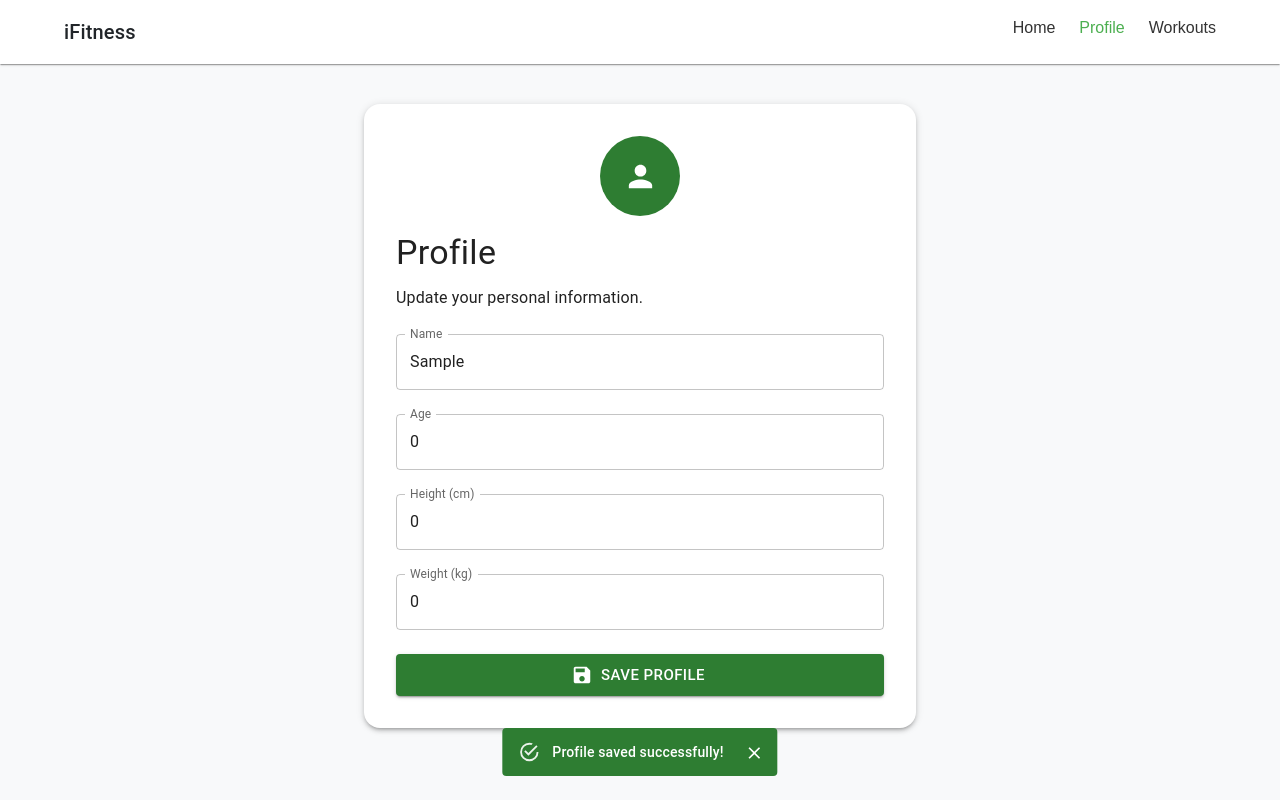
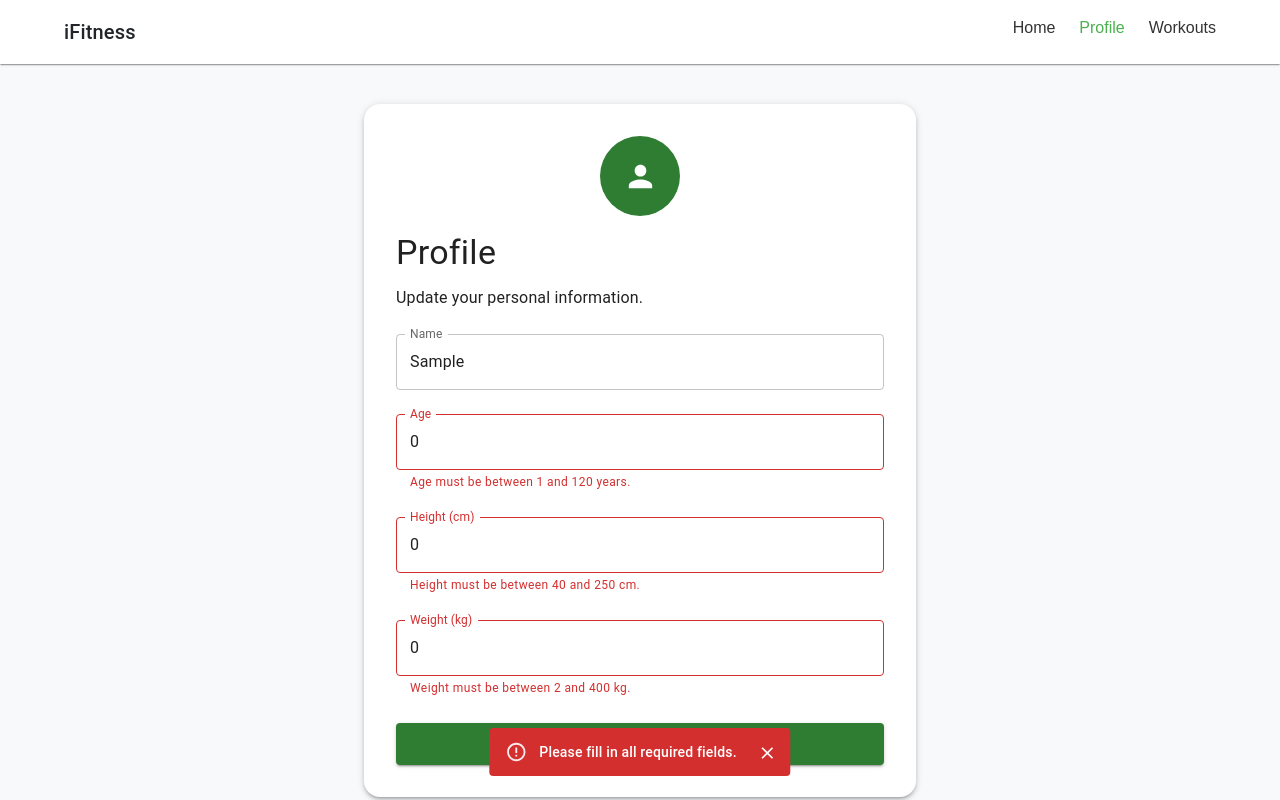
Before and after one commit to Kiankayan/IFitness-School-Project, a React (Vite) app: page /profile in a window 1280 px wide. Both pictures are taken after typing "Sample" into the empty fields and a click on the button "SAVE PROFILE". Built offline with nearby package versions, Linux system fonts and the light colour scheme.

Commit message:
added validation for Profile.tsx

```diff
--- a/src/pages/profile/Profile.tsx
+++ b/src/pages/profile/Profile.tsx
@@ -22,9 +22,32 @@ function Profile() {
   const [height, setHeight] = useState(currentProfile.height.toString());
   const [weight, setWeight] = useState(currentProfile.weight.toString());
   const [openSnackbar, setOpenSnackbar] = useState(false);
+  const [openErrorSnackbar, setOpenErrorSnackbar] = useState(false);
+
+  const [errors, setErrors] = useState({
+    name: false,
+    age: false,
+    height: false,
+    weight: false,
+  });
 
   function handleSubmit(event: any) {
     event.preventDefault();
+
+    const newErrors = {
+      name: name.trim().length < 2,
+      age: Number(age) < 1 || Number(age) > 120,
+      height: Number(height) < 40 || Number(height) > 250,
+      weight: Number(weight) < 2 || Number(weight) > 400,
+    };
+
+    setErrors(newErrors);
+
+    if (Object.values(newErrors).some((error) => error)) {
+      setOpenErrorSnackbar(true);
+      return;
+    }
+
     const profileToSave = {
       id: currentProfile.id,
       name,
@@ -71,7 +94,20 @@ function Profile() {
             <TextField
               label="Name"
               value={name}
-              onChange={(e) => setName(e.target.value)}
+              onChange={(e) => {
+                setName(e.target.value);
+
+                if (errors.name) {
+                  setErrors({
+                    ...errors,
+                    name: false,
+                  });
+                }
+              }}
+              error={errors.name}
+              helperText={
+                errors.name ? "Name must contain at least 2 characters." : ""
+              }
               fullWidth
             />
 
@@ -79,7 +115,20 @@ function Profile() {
               label="Age"
               type="number"
               value={age}
-              onChange={(e) => setAge(e.target.value)}
+              onChange={(e) => {
+                setAge(e.target.value);
+
+                if (errors.age) {
+                  setErrors({
+                    ...errors,
+                    age: false,
+                  });
+                }
+              }}
+              error={errors.age}
+              helperText={
+                errors.age ? "Age must be between 1 and 120 years." : ""
+              }
               fullWidth
             />
 
@@ -87,7 +136,20 @@ function Profile() {
               label="Height (cm)"
               type="number"
               value={height}
-              onChange={(e) => setHeight(e.target.value)}
+              onChange={(e) => {
+                setHeight(e.target.value);
+
+                if (errors.height) {
+                  setErrors({
+                    ...errors,
+                    height: false,
+                  });
+                }
+              }}
+              error={errors.height}
+              helperText={
+                errors.height ? "Height must be between 40 and 250 cm." : ""
+              }
               fullWidth
             />
 
@@ -95,7 +157,20 @@ function Profile() {
               label="Weight (kg)"
               type="number"
               value={weight}
-              onChange={(e) => setWeight(e.target.value)}
+              onChange={(e) => {
+                setWeight(e.target.value);
+
+                if (errors.weight) {
+                  setErrors({
+                    ...errors,
+                    weight: false,
+                  });
+                }
+              }}
+              error={errors.weight}
+              helperText={
+                errors.weight ? "Weight must be between 2 and 400 kg." : ""
+              }
               fullWidth
             />
 
@@ -111,6 +186,26 @@ function Profile() {
           </Stack>
         </form>
       </Paper>
+
+      <Snackbar
+        open={openErrorSnackbar}
+        autoHideDuration={3000}
+        onClose={() => setOpenErrorSnackbar(false)}
+        anchorOrigin={{
+          vertical: "bottom",
+          horizontal: "center",
+        }}
+      >
+        <Alert
+          onClose={() => setOpenErrorSnackbar(false)}
+          severity="error"
+          variant="filled"
+          sx={{ width: "100%" }}
+        >
+          Please fill in all required fields.
+        </Alert>
+      </Snackbar>
+
       <Snackbar
         open={openSnackbar}
         autoHideDuration={3000}
```
